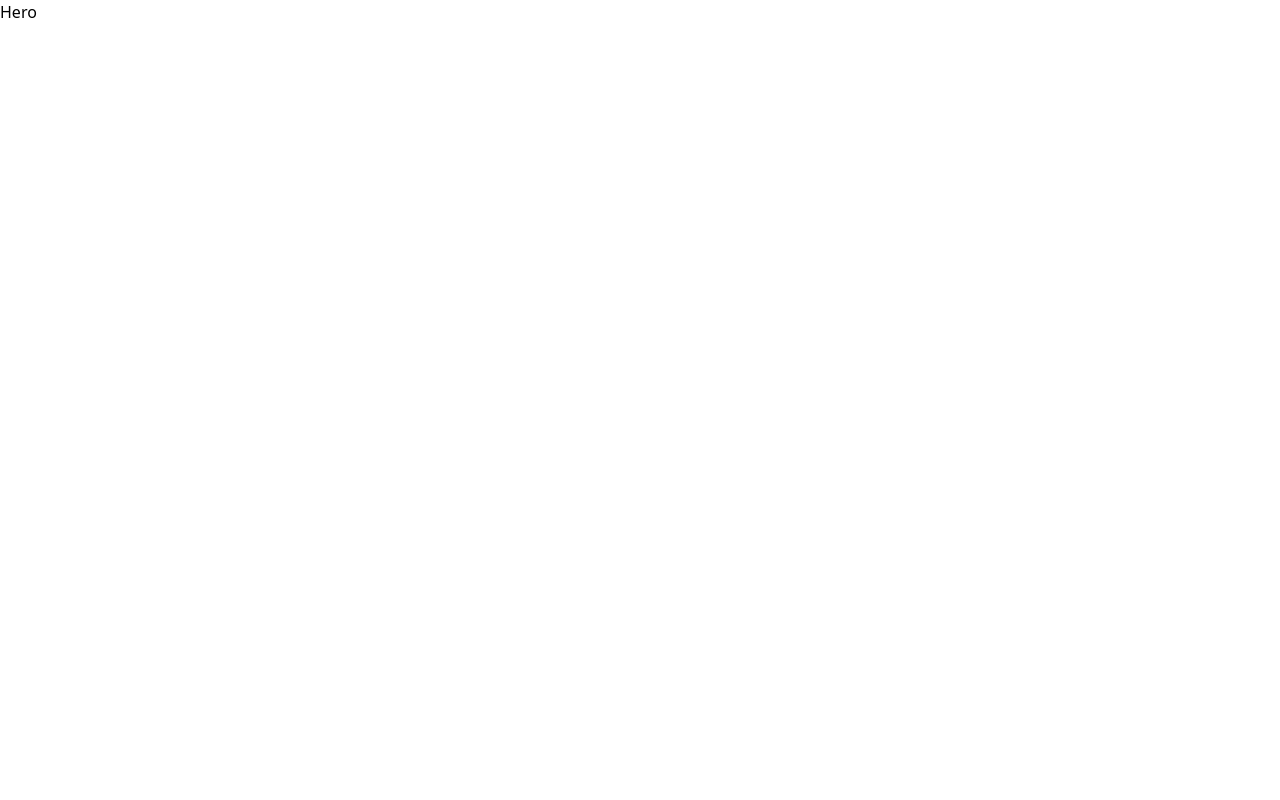
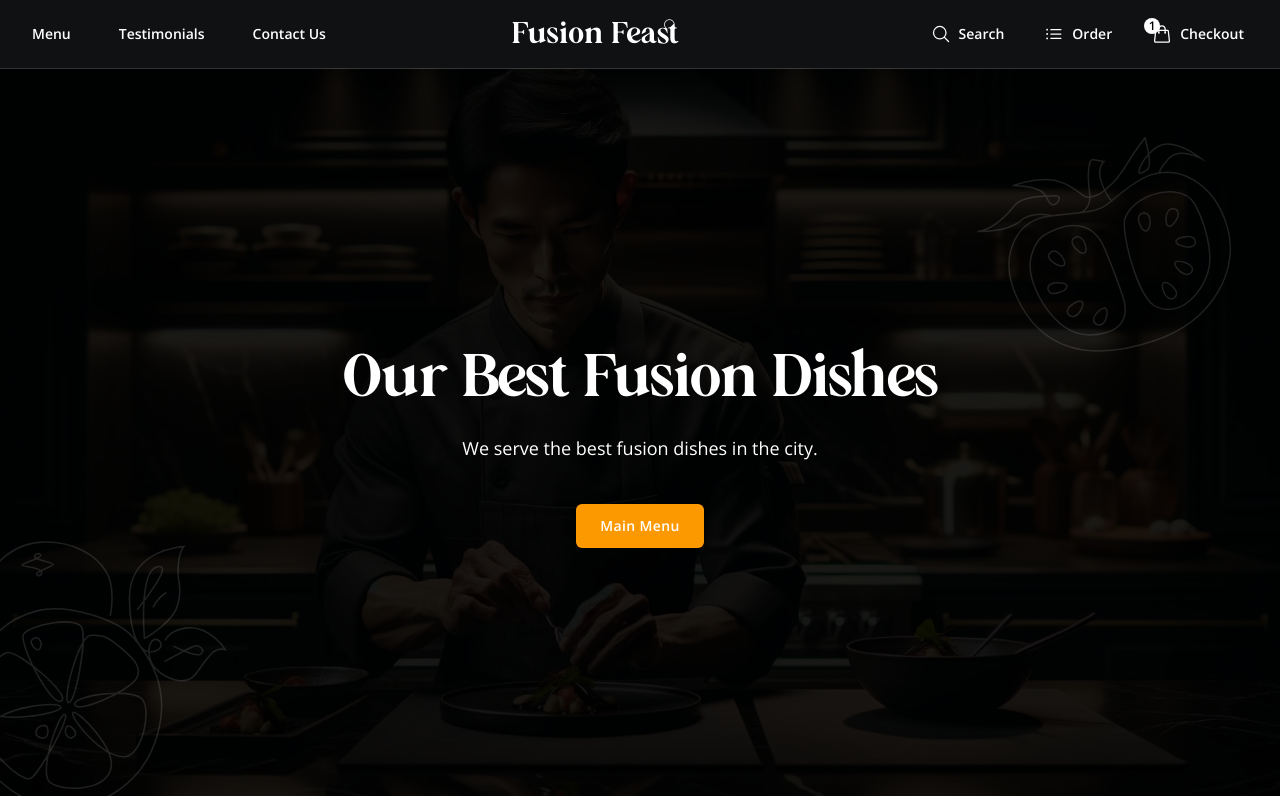
Before and after one commit to margsoftbf/Fusion-Feast-Restaurant, a Next.js app: page / in a window 1280 px wide. Built offline with nearby package versions, Linux system fonts and the light colour scheme.

Commit message:
Navbar and hero section

```diff
--- a/package.json
+++ b/package.json
@@ -9,7 +9,10 @@
     "lint": "next lint"
   },
   "dependencies": {
+    "@headlessui/react": "^1.7.17",
+    "@heroicons/react": "^2.0.18",
     "@reduxjs/toolkit": "^2.0.1",
+    "framer-motion": "^10.16.16",
     "next": "14.0.4",
     "react": "^18",
     "react-dom": "^18",
--- a/src/components/Hero.tsx
+++ b/src/components/Hero.tsx
@@ -1,9 +1,49 @@
+import Image from 'next/image';
+import { Orange, Tomato } from '../../public/assets/svg';
+import { SearchProps } from '@/types/types';
+const Hero: React.FC<SearchProps>  = ({ showSearch, setShowSearch }) => {
 
-const Hero = () => {
+	const handleCloseSearch = () => {
+		setShowSearch(false);
+	};
+
 	return (
-		<div className=''>
-			Hero
+		<div className='bg-primary' onClick={handleCloseSearch}>
 
+
+			<div className='relative isolate px-6 pt-14 lg:px-8'>
+				<div className='absolute inset-0 z-[-1]'>
+					<Image
+						src='/assets/hero/heroBig.webp'
+						fill={true}
+						style={{ objectFit: 'cover' }}
+						quality={75}
+						alt='Opis obrazu'
+					/>
+					<div className='absolute inset-0 bg-black bg-opacity-90'></div>
+					<Orange className='w-64 h-64 absolute bottom-0 opacity-20 lg:opacity-60' />
+					<Tomato className='hidden lg:block lg:w-64 lg:h-64 lg:absolute lg:right-12 lg:top-12 lg:opacity-60' />
+				</div>
+				<div className='mx-auto max-w-2xl py-32 sm:py-48 lg:py-56'>
+					<div className='text-center'>
+						<h1 className='text-4xl font-bakilda tracking-tight text-white sm:text-6xl'>
+							Our Best Fusion Dishes
+						</h1>
+						<p className='mt-6 text-lg leading-8 text-white font-openSans'>
+							We serve the best fusion dishes in the city.
+						</p>
+						<div className='mt-10 flex items-center justify-center gap-x-6'>
+							<a
+								href='#'
+								className='font-openSans tracking-wide  rounded-md bg-myOrange px-6 py-3 text-sm font-semibold text-white shadow-sm hover:bg-myOrange/80 focus-visible:outline focus-visible:outline-2 focus-visible:outline-offset-2 focus-visible:outline-myOrange transition-colors ease-in-out duration-300'
+							>
+								Main Menu
+							</a>
+						</div>
+					</div>
+				</div>
+				N
+			</div>
 		</div>
 	);
 };
--- /dev/null
+++ b/src/components/Navbar.tsx
@@ -0,0 +1,184 @@
+import { useState } from 'react';
+import { Dialog } from '@headlessui/react';
+import {
+	Bars3Icon,
+	MagnifyingGlassIcon,
+	XMarkIcon,
+	ListBulletIcon,
+	ShoppingBagIcon,
+} from '@heroicons/react/24/outline';
+import { SearchProps } from '@/types/types';
+const navigation = [
+	{ name: 'Menu', href: '#' },
+	{ name: 'Testimonials', href: '#' },
+	{ name: 'Contact Us', href: '#' },
+];
+const Navbar: React.FC<SearchProps> = ({ showSearch, setShowSearch }) => {
+	const [mobileMenuOpen, setMobileMenuOpen] = useState(false);
+
+	const handleToggleSearch = (e: React.MouseEvent) => {
+		e.stopPropagation();
+		setShowSearch(!showSearch);
+	};
+
+	const handleCloseSearch = () => {
+		setShowSearch(false);
+	};
+
+	return (
+		<header className='relative inset-x-0 top-0 z-50 header-underline bg-primary'>
+			<nav
+				className='flex items-center justify-between p-4 lg:px-8 max-w-8xl mx-auto'
+				aria-label='Global'
+			>
+				<div className='flex lg:hidden text-white'>
+					<button
+						type='button'
+						className='-m-2.5 inline-flex items-center justify-center rounded-md p-2.5 text-gray-700'
+						onClick={() => setMobileMenuOpen(true)}
+					>
+						<span className='sr-only'>Open main menu</span>
+						<Bars3Icon className='h-6 w-6 text-white' aria-hidden='true' />
+					</button>
+				</div>
+				<div className='hidden lg:flex lg:gap-x-12 text-white'>
+					{navigation.map((item) => (
+						<a
+							key={item.name}
+							href={item.href}
+							className='text-sm font-semibold leading-6 text-white font-openSans hover:text-myOrange ease-in-out duration-300 transition'
+						>
+							{item.name}
+						</a>
+					))}
+				</div>
+				<div className='flex lg:flex-1 justify-center text-3xl'>
+					<a href='#' className='-m-1.5 p-1.5 flex-grow'>
+						<h2 className='font-bakilda text-white text-center'>
+							Fusion Feast
+						</h2>
+					</a>
+				</div>
+				<div className='hidden lg:flex lg:gap-x-8 text-white font-openSans relative'>
+					<div className='flex items-center w-36'>
+						{showSearch ? (
+							<div className='w-36 flex'>
+								<a
+									onClick={handleToggleSearch}
+									className='text-sm font-semibold p-1 leading-6 text-white hover:text-myOrange ease-in-out duration-300 transition flex items-center gap-x-2 cursor-pointer'
+								>
+									<MagnifyingGlassIcon className='h-5 w-5' />
+								</a>
+								<input
+									type='text'
+									placeholder='Search...'
+									className='transition-width duration-300 ease-in-out block w-36 rounded-md border-0 bg-primary py-0.5 pl-1 pr-3 text-white ring-1 ring-inset ring-gray-300 placeholder:text-gray-400 focus:ring-2 focus:ring-inset outline-none focus:ring-darkBlue sm:text-sm sm:leading-6'
+									onBlur={handleCloseSearch}
+									onClick={(e) => e.stopPropagation()}
+								/>
+							</div>
+						) : (
+							<div className='w-36 flex justify-end'>
+								<a
+									onClick={handleToggleSearch}
+									className='text-sm font-semibold p-1 leading-6 text-white hover:text-myOrange ease-in-out duration-300 transition flex items-center gap-x-2 cursor-pointer'
+								>
+									<MagnifyingGlassIcon className='h-5 w-5' />
+									<span>Search</span>
+								</a>
+							</div>
+						)}
+					</div>
+					<a
+						href='#'
+						className='relative p-1 text-sm font-semibold leading-6 text-white hover:text-myOrange ease-in-out duration-300 transition flex items-center gap-x-2'
+					>
+						<ListBulletIcon className='h-5 w-5' />
+						<span>Order</span>
+					</a>
+					<a
+						href='#'
+						className='relative justify-center text-sm font-semibold leading-6  p-1 text-white hover:text-myOrange ease-in-out duration-300 transition flex items-center gap-x-2'
+					>
+						<span className='flex justify-center items-center absolute -left-1 top-0 bg-white text-black rounded-full w-4 h-4 text-xs font-openSans'>
+							1
+						</span>
+						<ShoppingBagIcon className='h-5 w-5' />
+						<span>Checkout</span>
+					</a>
+				</div>
+			</nav>
+			<Dialog
+				as='div'
+				className='lg:hidden'
+				open={mobileMenuOpen}
+				onClose={setMobileMenuOpen}
+			>
+				<div className='fixed inset-0 z-50' />
+				<Dialog.Panel className='fixed inset-y-0 right-0 z-50 w-full overflow-y-auto bg-secondary px-6 py-6 sm:max-w-sm sm:ring-1 sm:ring-gray-900/10'>
+					<div className='flex items-center justify-between'>
+						<button
+							type='button'
+							className='-m-2.5 rounded-md p-2.5 text-gray-700'
+							onClick={() => setMobileMenuOpen(false)}
+						>
+							<span className='sr-only'>Close menu</span>
+							<XMarkIcon className='h-6 w-6 text-white' aria-hidden='true' />
+						</button>
+					</div>
+					<div className='mt-6 flow-root'>
+						<div className='-my-6 divide-y divide-gray-500/10'>
+							<div className='space-y-2 py-4'>
+								{navigation.map((item) => (
+									<a
+										key={item.name}
+										href={item.href}
+										className='-mx-3 block rounded-lg px-3 py-2 text-base font-semibold leading-7 text-white hover:bg-gray-50 hover:text-primary ease-in-out duration-300 transition'
+									>
+										{item.name}
+									</a>
+								))}
+							</div>
+							<div className='py-2'>
+								<a
+									href='#'
+									className='flex items-center gap-2 -mx-3 rounded-lg px-3 py-2.5 text-base font-semibold leading-7 text-white hover:bg-gray-50 hover:text-primary ease-in-out duration-300 transition'
+								>
+									<ListBulletIcon className='h-5 w-5' />
+									<span>Order online</span>
+								</a>
+								<a
+									href='#'
+									className='relative flex items-center gap-2 -mx-3 rounded-lg px-3 py-2.5 text-base font-semibold leading-7 text-white hover:bg-gray-50 hover:text-primary ease-in-out duration-300 transition'
+								>
+									<span className='flex justify-center items-center absolute left-1 top-2 bg-white text-black rounded-full w-4 h-4 text-xs font-openSans'>
+										1
+									</span>
+									<ShoppingBagIcon className='h-5 w-5' />
+									<span>Checkout</span>
+								</a>
+								<div className='relative my-4'>
+									<div className='pointer-events-none absolute inset-y-0 left-0 flex items-center pl-3'>
+										<MagnifyingGlassIcon
+											className='h-5 w-5 '
+											aria-hidden='true'
+										/>
+									</div>
+									<input
+										id='search'
+										name='search'
+										className='block w-full rounded-md border-0 bg-white py-1.5 pl-10 pr-3 text-gray-900 ring-1 ring-inset ring-gray-300 placeholder:text-gray-400 focus:ring-2 focus:ring-inset focus:ring-darkBlue sm:text-sm sm:leading-6'
+										placeholder='Search'
+										type='search'
+									/>
+								</div>
+							</div>
+						</div>
+					</div>
+				</Dialog.Panel>
+			</Dialog>
+		</header>
+	);
+};
+
+export default Navbar;
--- a/src/pages/index.tsx
+++ b/src/pages/index.tsx
@@ -1,9 +1,14 @@
 import Hero from '@/components/Hero';
+import Navbar from '@/components/Navbar';
+import { useState } from 'react';
 
 export default function Home() {
+	const [showSearch, setShowSearch] = useState(false);
+
 	return (
 		<main className='m-auto'>
-			<Hero />
+			<Navbar showSearch={showSearch} setShowSearch={setShowSearch} />
+			<Hero showSearch={showSearch} setShowSearch={setShowSearch} />
 		</main>
 	);
 }
--- a/src/styles/globals.css
+++ b/src/styles/globals.css
@@ -1,15 +1,22 @@
-@import url('https://fonts.googleapis.com/css2?family=Lemonada:wght@300;400;500;600;700&family=Open+Sans:wght@300;400;500;600;700&display=swap');
+@import url('https://fonts.googleapis.com/css2?family=Lemonada:wght@300;400;500;600;700&family=Open+Sans:wght@300;400;500;600;700&family=Oswald:wght@300;400;600&display=swap');
 @font-face {
 	font-family: 'Bakilda';
 	src: url('/fonts/bakilda-histori.ttf') format('truetype');
 	font-weight: normal;
 	font-style: normal;
-  }
+}
 
 @tailwind base;
 @tailwind components;
 @tailwind utilities;
 
+@layer components {
+	.header-underline::after {
+		@apply absolute left-0 bottom-0 w-screen h-[0.5px] bg-white opacity-20;
+		content: '';
+	}
+
+}
 
 #root {
 	margin: 0 auto;
--- a/src/types/types.ts
+++ b/src/types/types.ts
@@ -0,0 +1,4 @@
+export interface SearchProps {
+    showSearch: boolean;
+    setShowSearch: (show: boolean) => void;
+}
--- a/tailwind.config.ts
+++ b/tailwind.config.ts
@@ -12,6 +12,7 @@ const config: Config = {
 				openSans: ['Open Sans', 'sans-serif'],
 				lemonada: ['Lemonada', 'sans-serif'],
 				bakilda: ['Bakilda', 'sans-serif'],
+				oswald: ['Oswald', 'sans-serif'],
 			},
 			colors: {
 				primary: '#101113',
```
Also changed, not shown: public/assets/hero/heroBig.webp (added), 1 other file (tests, documents, lock files or other folders).
